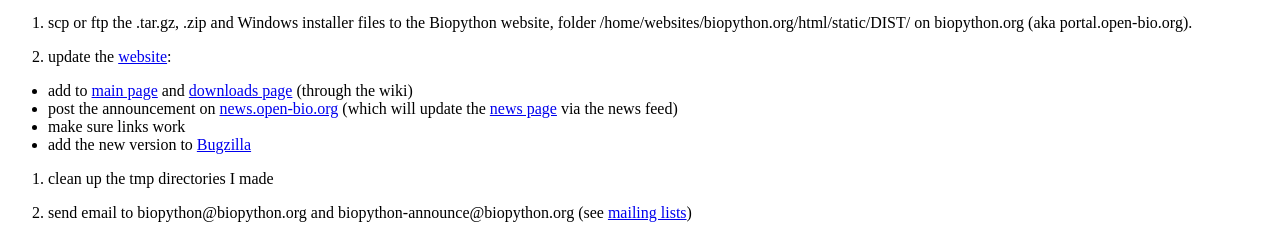
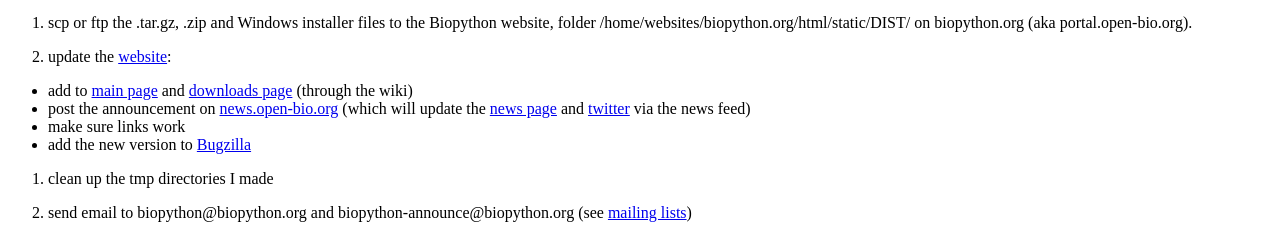
Before and after one commit to biopython/biopython.github.io, a Jekyll site: the page built from wiki/Building_a_release.md, in a window 1280 px wide. Shown: the part 1542-1777 px from the top of the page. Built offline with Jekyll 4.4.1, drawn with Linux system fonts in a browser that asks for light colours.

Commit message:
twitter gets automatically update too

```diff
--- a/wiki/Building_a_release.md
+++ b/wiki/Building_a_release.md
@@ -109,7 +109,8 @@ on biopython.org (aka portal.open-bio.org).
     page](Download "wikilink") (through the wiki)
 -   post the announcement on
     [news.open-bio.org](http://news.open-bio.org) (which will update the
-    [news page](News "wikilink") via the news feed)
+    [news page](News "wikilink") and
+    [twitter](http://twitter.com/Biopython) via the news feed)
 -   make sure links work
 -   add the new version to [Bugzilla](http://bugzilla.open-bio.org/)
 
```
Also changed, not shown: 1 other file.
